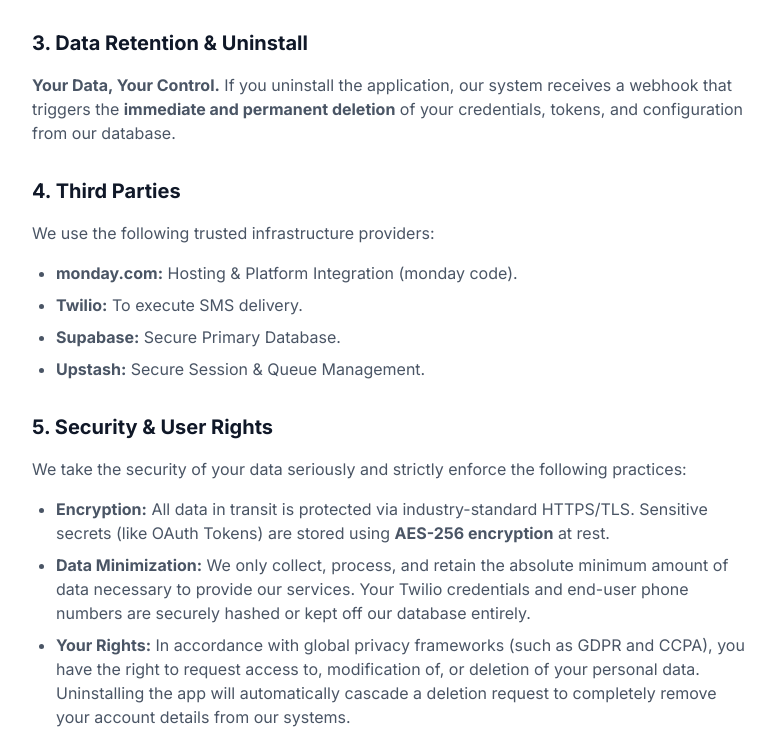
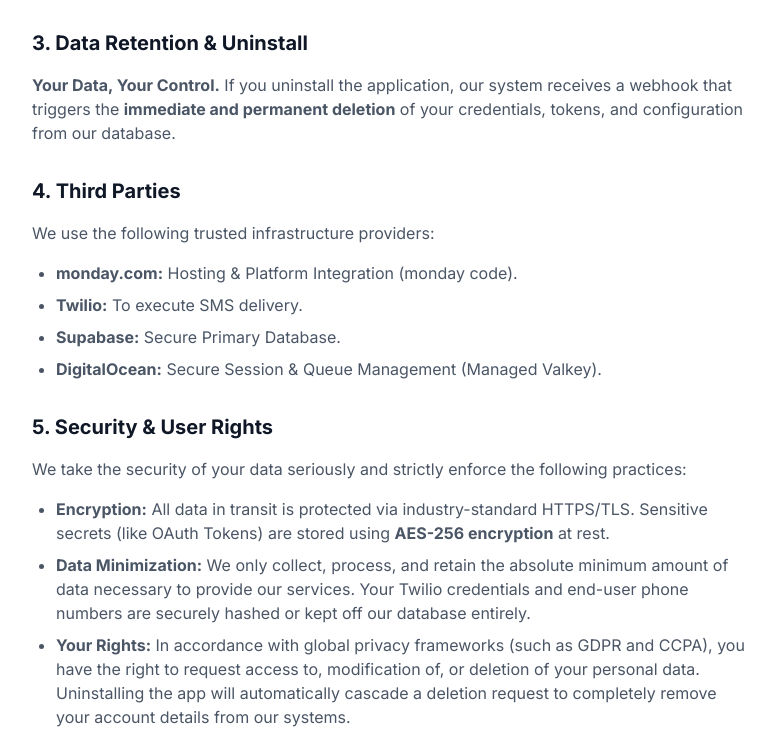
Before and after one commit to mofadlalla/sms-drip, a website: page privacy.html in a window 1280 px wide. Shown: the part 831-1563 px from the top of the page, without its empty margins (248-1023 px from the left). Drawn offline with Linux system fonts and the light colour scheme.

Commit message:
Update privacy policy to reflect DO

```diff
--- a/privacy.html
+++ b/privacy.html
@@ -40,7 +40,7 @@
 
       <h1 class="text-4xl font-bold text-gray-900 mb-2">Privacy Policy</h1>
       <p class="text-gray-500 mb-10">
-        <strong>Last Updated:</strong> February 20, 2026
+        <strong>Last Updated:</strong> March 12, 2026
       </p>
 
       <div class="prose prose-indigo max-w-none">
@@ -121,7 +121,10 @@
           </li>
           <li><strong>Twilio:</strong> To execute SMS delivery.</li>
           <li><strong>Supabase:</strong> Secure Primary Database.</li>
-          <li><strong>Upstash:</strong> Secure Session & Queue Management.</li>
+          <li>
+            <strong>DigitalOcean:</strong> Secure Session & Queue Management
+            (Managed Valkey).
+          </li>
         </ul>
 
         <h3 class="text-xl font-bold text-gray-900 mt-8 mb-4">
```
